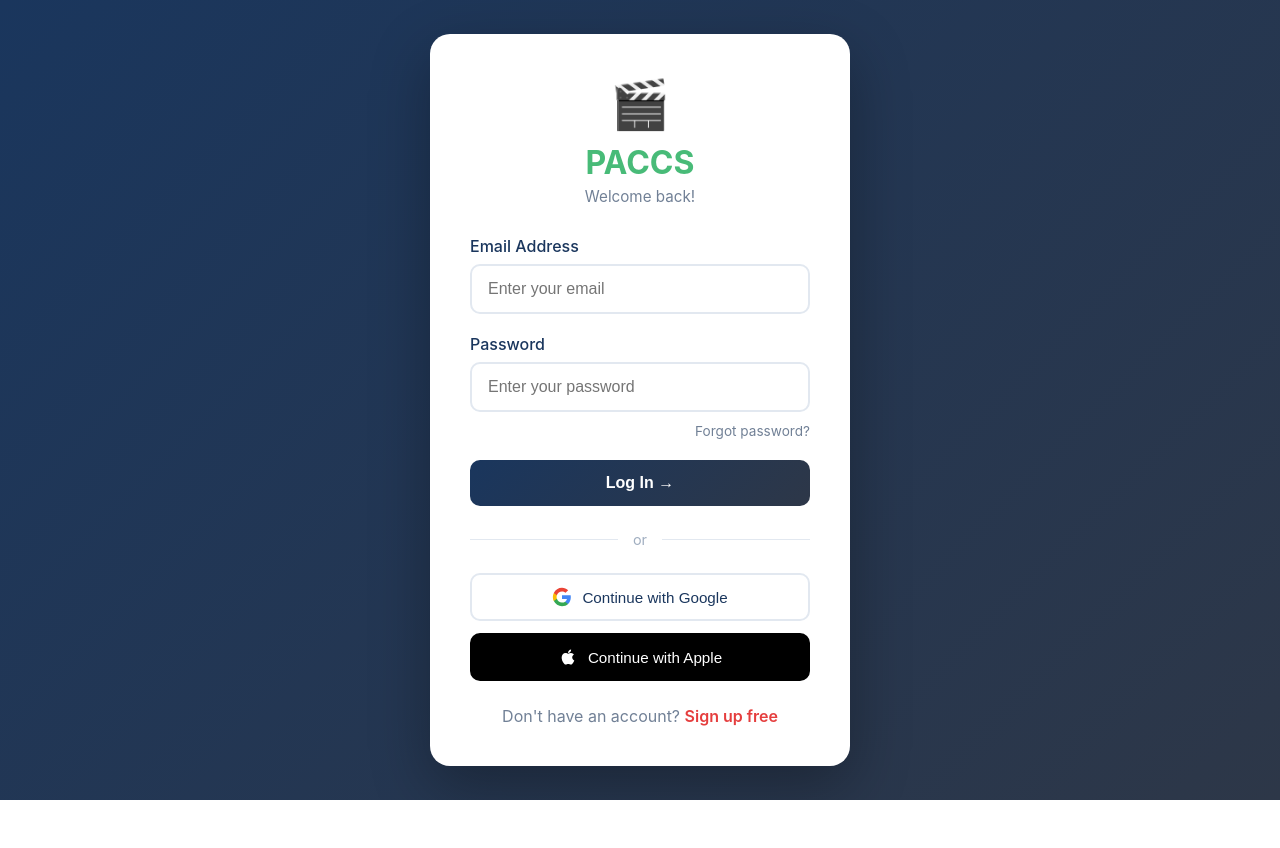
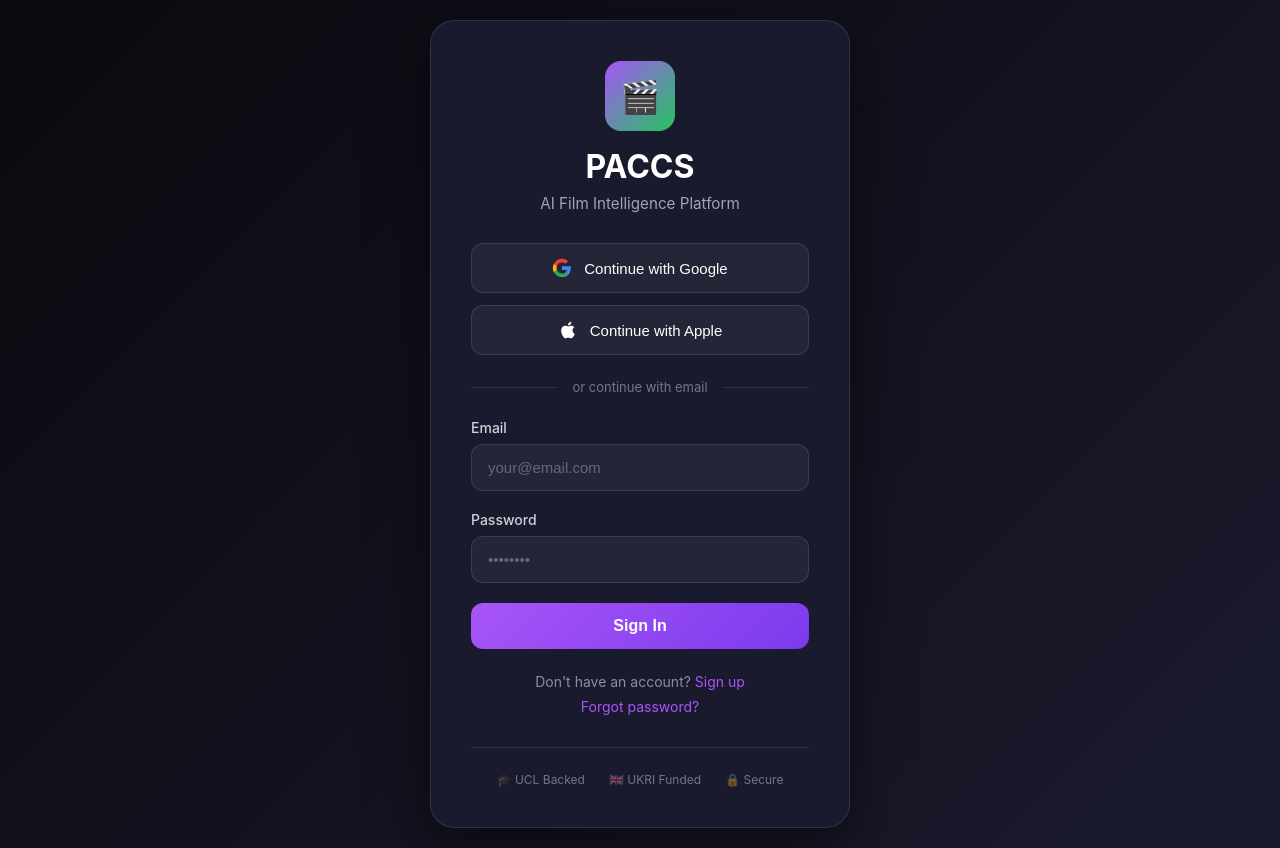
Before and after one commit to peekaboon-pahus/paccs, a Flask app: page /login in a window 1280 px wide. Before the commit the page ends 800 px from the top, so only its background shows below. Run offline with Flask 3, Linux system fonts and the light colour scheme; some libraries are stand-ins or nearby versions.

Commit message:
Add Firebase auth to login

```diff
--- a/requirements.txt
+++ b/requirements.txt
@@ -4,3 +4,4 @@ numpy==1.24.3
 gunicorn==21.2.0
 reportlab
 stripe
+firebase-admin==6.2.0
--- a/templates/login.html
+++ b/templates/login.html
@@ -8,7 +8,7 @@
         * { margin: 0; padding: 0; box-sizing: border-box; }
         body {
             font-family: -apple-system, BlinkMacSystemFont, 'Segoe UI', Roboto, sans-serif;
-            background: linear-gradient(135deg, #1a365d 0%, #2d3748 100%);
+            background: linear-gradient(135deg, #0a0a0f 0%, #1a1a2e 100%);
             min-height: 100vh;
             display: flex;
             align-items: center;
@@ -17,12 +17,13 @@
         }
 
         .login-container {
-            background: white;
+            background: #1a1a2e;
             padding: 40px;
-            border-radius: 20px;
-            box-shadow: 0 20px 60px rgba(0,0,0,0.3);
+            border-radius: 24px;
+            box-shadow: 0 20px 60px rgba(0,0,0,0.5);
             width: 100%;
             max-width: 420px;
+            border: 1px solid rgba(255,255,255,0.1);
         }
 
         .logo {
@@ -30,9 +31,69 @@
             margin-bottom: 30px;
         }
 
-        .logo-icon { font-size: 3em; margin-bottom: 10px; }
-        .logo h1 { color: #48bb78; font-size: 2em; margin-bottom: 5px; }
-        .logo p { color: #718096; font-size: 0.95em; }
+        .logo-icon {
+            width: 70px;
+            height: 70px;
+            background: linear-gradient(135deg, #a855f7, #22c55e);
+            border-radius: 16px;
+            margin: 0 auto 16px;
+            display: flex;
+            align-items: center;
+            justify-content: center;
+            font-size: 32px;
+        }
+
+        .logo h1 {
+            color: #fff;
+            font-size: 2em;
+            margin-bottom: 8px;
+            font-weight: 700;
+        }
+        .logo p {
+            color: rgba(255,255,255,0.6);
+            font-size: 0.95em;
+        }
+
+        .divider {
+            display: flex;
+            align-items: center;
+            margin: 24px 0;
+            color: rgba(255,255,255,0.4);
+            font-size: 13px;
+        }
+        .divider::before, .divider::after {
+            content: '';
+            flex: 1;
+            height: 1px;
+            background: rgba(255,255,255,0.1);
+        }
+        .divider span { padding: 0 16px; }
+
+        .social-btn {
+            width: 100%;
+            padding: 14px 20px;
+            border-radius: 12px;
+            border: 1px solid rgba(255,255,255,0.1);
+            background: rgba(255,255,255,0.05);
+            color: #fff;
+            font-size: 15px;
+            font-weight: 500;
+            cursor: pointer;
+            display: flex;
+            align-items: center;
+            justify-content: center;
+            gap: 12px;
+            margin-bottom: 12px;
+            transition: all 0.2s;
+        }
+        .social-btn:hover {
+            background: rgba(255,255,255,0.1);
+            border-color: rgba(255,255,255,0.2);
+        }
+        .social-btn img {
+            width: 20px;
+            height: 20px;
+        }
 
         .form-group {
             margin-bottom: 20px;
@@ -40,147 +101,110 @@
 
         .form-group label {
             display: block;
-            color: #1a365d;
+            color: rgba(255,255,255,0.8);
             font-weight: 500;
             margin-bottom: 8px;
+            font-size: 14px;
         }
 
         .form-group input {
             width: 100%;
             padding: 14px 16px;
-            border: 2px solid #e2e8f0;
-            border-radius: 10px;
-            font-size: 1em;
+            border-radius: 12px;
+            border: 1px solid rgba(255,255,255,0.1);
+            background: rgba(255,255,255,0.05);
+            color: #fff;
+            font-size: 15px;
             transition: all 0.2s;
         }
-
         .form-group input:focus {
             outline: none;
-            border-color: #48bb78;
-            box-shadow: 0 0 0 3px rgba(72, 187, 120, 0.1);
+            border-color: #a855f7;
+            background: rgba(168,85,247,0.1);
+        }
+        .form-group input::placeholder {
+            color: rgba(255,255,255,0.3);
         }
 
-        .forgot-password {
-            text-align: right;
-            margin-top: 8px;
+        .submit-btn {
+            width: 100%;
+            padding: 14px 20px;
+            border-radius: 12px;
+            border: none;
+            background: linear-gradient(135deg, #a855f7, #7c3aed);
+            color: #fff;
+            font-size: 16px;
+            font-weight: 600;
+            cursor: pointer;
+            transition: all 0.2s;
+        }
+        .submit-btn:hover {
+            box-shadow: 0 4px 20px rgba(168,85,247,0.4);
+            transform: translateY(-2px);
         }
 
-        .forgot-password a {
-            color: #718096;
-            font-size: 0.85em;
+        .footer-links {
+            text-align: center;
+            margin-top: 24px;
+            font-size: 14px;
+            color: rgba(255,255,255,0.5);
+        }
+        .footer-links a {
+            color: #a855f7;
             text-decoration: none;
         }
-
-        .btn-login {
-            width: 100%;
-            padding: 14px;
-            background: linear-gradient(135deg, #1a365d, #2d3748);
-            color: white;
-            border: none;
-            border-radius: 10px;
-            font-size: 1em;
-            font-weight: 600;
-            cursor: pointer;
-            transition: all 0.3s;
-        }
-
-        .btn-login:hover {
-            transform: translateY(-2px);
-            box-shadow: 0 5px 20px rgba(26, 54, 93, 0.3);
-        }
-
-        .btn-login:disabled {
-            opacity: 0.7;
-            cursor: not-allowed;
-            transform: none;
-        }
-
-        .divider {
-            display: flex;
-            align-items: center;
-            margin: 25px 0;
-            color: #a0aec0;
-            font-size: 0.9em;
-        }
-
-        .divider::before,
-        .divider::after {
-            content: '';
-            flex: 1;
-            height: 1px;
-            background: #e2e8f0;
-        }
-
-        .divider span { padding: 0 15px; }
-
-        .social-buttons {
-            display: flex;
-            flex-direction: column;
-            gap: 12px;
-        }
-
-        .btn-social {
-            width: 100%;
-            padding: 12px 16px;
-            border: 2px solid #e2e8f0;
-            border-radius: 10px;
-            background: white;
-            font-size: 0.95em;
-            font-weight: 500;
-            cursor: pointer;
-            transition: all 0.2s;
-            display: flex;
-            align-items: center;
-            justify-content: center;
-            gap: 10px;
-            color: #1a365d;
-        }
-
-        .btn-social:hover {
-            border-color: #cbd5e0;
-            background: #f7fafc;
-        }
-
-        .btn-apple {
-            background: #000;
-            color: white;
-            border-color: #000;
-        }
-
-        .btn-apple:hover {
-            background: #1a1a1a;
-        }
-
-        .signup-link {
-            text-align: center;
-            margin-top: 25px;
-            color: #718096;
-        }
-
-        .signup-link a {
-            color: #e53e3e;
-            text-decoration: none;
-            font-weight: 600;
+        .footer-links a:hover {
+            text-decoration: underline;
         }
 
         .error-message {
-            background: #fed7d7;
-            color: #c53030;
-            padding: 12px 15px;
-            border-radius: 8px;
+            background: rgba(239,68,68,0.1);
+            border: 1px solid rgba(239,68,68,0.3);
+            color: #ef4444;
+            padding: 12px 16px;
+            border-radius: 10px;
             margin-bottom: 20px;
-            font-size: 0.9em;
+            font-size: 14px;
             display: none;
         }
 
-        .success-message {
-            background: #c6f6d5;
-            color: #276749;
-            padding: 12px 15px;
-            border-radius: 8px;
-            margin-bottom: 20px;
-            font-size: 0.9em;
+        .loading {
             display: none;
+            text-align: center;
+            padding: 20px;
+        }
+        .loading::after {
+            content: '';
+            display: inline-block;
+            width: 24px;
+            height: 24px;
+            border: 3px solid rgba(255,255,255,0.2);
+            border-top-color: #a855f7;
+            border-radius: 50%;
+            animation: spin 0.8s linear infinite;
+        }
+        @keyframes spin {
+            to { transform: rotate(360deg); }
+        }
+
+        .credentials-strip {
+            display: flex;
+            justify-content: center;
+            gap: 24px;
+            margin-top: 32px;
+            padding-top: 24px;
+            border-top: 1px solid rgba(255,255,255,0.1);
+        }
+        .credential {
+            display: flex;
+            align-items: center;
+            gap: 6px;
+            font-size: 12px;
+            color: rgba(255,255,255,0.4);
+        }
+        .credential img {
+            height: 16px;
+            opacity: 0.5;
         }
     </style>
 </head>
@@ -189,113 +213,197 @@
         <div class="logo">
             <div class="logo-icon">🎬</div>
             <h1>PACCS</h1>
-            <p>Welcome back!</p>
+            <p>AI Film Intelligence Platform</p>
         </div>
 
-        <div class="error-message" id="errorMsg"></div>
-        <div class="success-message" id="successMsg"></div>
+        <div id="error-message" class="error-message"></div>
+        <div id="loading" class="loading"></div>
 
-        <form id="loginForm" onsubmit="handleLogin(event)">
-            <div class="form-group">
-                <label for="email">Email Address</label>
-                <input type="email" id="email" placeholder="Enter your email" required>
-            </div>
-
-            <div class="form-group">
-                <label for="password">Password</label>
-                <input type="password" id="password" placeholder="Enter your password" required>
-                <div class="forgot-password">
-                    <a href="#">Forgot password?</a>
-                </div>
-            </div>
-
-            <button type="submit" class="btn-login" id="loginBtn">
-                Log In →
-            </button>
-        </form>
-
-        <div class="divider"><span>or</span></div>
-
-        <div class="social-buttons">
-            <button class="btn-social btn-google" onclick="loginWithGoogle()">
-                <svg width="20" height="20" viewBox="0 0 24 24">
-                    <path fill="#4285F4" d="M22.56 12.25c0-.78-.07-1.53-.2-2.25H12v4.26h5.92c-.26 1.37-1.04 2.53-2.21 3.31v2.77h3.57c2.08-1.92 3.28-4.74 3.28-8.09z"/>
-                    <path fill="#34A853" d="M12 23c2.97 0 5.46-.98 7.28-2.66l-3.57-2.77c-.98.66-2.23 1.06-3.71 1.06-2.86 0-5.29-1.93-6.16-4.53H2.18v2.84C3.99 20.53 7.7 23 12 23z"/>
-                    <path fill="#FBBC05" d="M5.84 14.09c-.22-.66-.35-1.36-.35-2.09s.13-1.43.35-2.09V7.07H2.18C1.43 8.55 1 10.22 1 12s.43 3.45 1.18 4.93l2.85-2.22.81-.62z"/>
-                    <path fill="#EA4335" d="M12 5.38c1.62 0 3.06.56 4.21 1.64l3.15-3.15C17.45 2.09 14.97 1 12 1 7.7 1 3.99 3.47 2.18 7.07l3.66 2.84c.87-2.6 3.3-4.53 6.16-4.53z"/>
-                </svg>
+        <div id="login-form">
+            <button class="social-btn" onclick="signInWithGoogle()">
+                <svg width="20" height="20" viewBox="0 0 24 24"><path fill="#4285F4" d="M22.56 12.25c0-.78-.07-1.53-.2-2.25H12v4.26h5.92c-.26 1.37-1.04 2.53-2.21 3.31v2.77h3.57c2.08-1.92 3.28-4.74 3.28-8.09z"/><path fill="#34A853" d="M12 23c2.97 0 5.46-.98 7.28-2.66l-3.57-2.77c-.98.66-2.23 1.06-3.71 1.06-2.86 0-5.29-1.93-6.16-4.53H2.18v2.84C3.99 20.53 7.7 23 12 23z"/><path fill="#FBBC05" d="M5.84 14.09c-.22-.66-.35-1.36-.35-2.09s.13-1.43.35-2.09V7.07H2.18C1.43 8.55 1 10.22 1 12s.43 3.45 1.18 4.93l2.85-2.22.81-.62z"/><path fill="#EA4335" d="M12 5.38c1.62 0 3.06.56 4.21 1.64l3.15-3.15C17.45 2.09 14.97 1 12 1 7.7 1 3.99 3.47 2.18 7.07l3.66 2.84c.87-2.6 3.3-4.53 6.16-4.53z"/></svg>
                 Continue with Google
             </button>
 
-            <button class="btn-social btn-apple" onclick="loginWithApple()">
-                <svg width="20" height="20" viewBox="0 0 24 24" fill="white">
-                    <path d="M17.05 20.28c-.98.95-2.05.8-3.08.35-1.09-.46-2.09-.48-3.24 0-1.44.62-2.2.44-3.06-.35C2.79 15.25 3.51 7.59 9.05 7.31c1.35.07 2.29.74 3.08.8 1.18-.24 2.31-.93 3.57-.84 1.51.12 2.65.72 3.4 1.8-3.12 1.87-2.38 5.98.48 7.13-.57 1.5-1.31 2.99-2.54 4.09l.01-.01zM12.03 7.25c-.15-2.23 1.66-4.07 3.74-4.25.29 2.58-2.34 4.5-3.74 4.25z"/>
-                </svg>
+            <button class="social-btn" onclick="signInWithApple()">
+                <svg width="20" height="20" viewBox="0 0 24 24" fill="white"><path d="M18.71 19.5c-.83 1.24-1.71 2.45-3.05 2.47-1.34.03-1.77-.79-3.29-.79-1.53 0-2 .77-3.27.82-1.31.05-2.3-1.32-3.14-2.53C4.25 17 2.94 12.45 4.7 9.39c.87-1.52 2.43-2.48 4.12-2.51 1.28-.02 2.5.87 3.29.87.78 0 2.26-1.07 3.81-.91.65.03 2.47.26 3.64 1.98-.09.06-2.17 1.28-2.15 3.81.03 3.02 2.65 4.03 2.68 4.04-.03.07-.42 1.44-1.38 2.83M13 3.5c.73-.83 1.94-1.46 2.94-1.5.13 1.17-.34 2.35-1.04 3.19-.69.85-1.83 1.51-2.95 1.42-.15-1.15.41-2.35 1.05-3.11z"/></svg>
                 Continue with Apple
             </button>
+
+            <div class="divider"><span>or continue with email</span></div>
+
+            <form onsubmit="signInWithEmail(event)">
+                <div class="form-group">
+                    <label>Email</label>
+                    <input type="email" id="email" placeholder="your@email.com" required>
+                </div>
+
+                <div class="form-group">
+                    <label>Password</label>
+                    <input type="password" id="password" placeholder="••••••••" required>
+                </div>
+
+                <button type="submit" class="submit-btn">Sign In</button>
+            </form>
+
+            <div class="footer-links">
+                <p>Don't have an account? <a href="/signup">Sign up</a></p>
+                <p style="margin-top: 8px;"><a href="/forgot-password">Forgot password?</a></p>
+            </div>
         </div>
 
-        <div class="signup-link">
-            Don't have an account? <a href="/signup">Sign up free</a>
+        <div class="credentials-strip">
+            <div class="credential">🎓 UCL Backed</div>
+            <div class="credential">🇬🇧 UKRI Funded</div>
+            <div class="credential">🔒 Secure</div>
         </div>
     </div>
 
+    <!-- Firebase SDK -->
+    <script src="https://www.gstatic.com/firebasejs/10.7.0/firebase-app-compat.js"></script>
+    <script src="https://www.gstatic.com/firebasejs/10.7.0/firebase-auth-compat.js"></script>
+
     <script>
-        const existingUser = localStorage.getItem('paccs_user');
-        if (existingUser) {
-            window.location.href = '/dashboard';
+        // Firebase configuration
+        const firebaseConfig = {
+            apiKey: "AIzaSyCIQadkk2I5DPHVTlAl5DAKSF1_CdJMf88",
+            authDomain: "paccs-platform.firebaseapp.com",
+            projectId: "paccs-platform",
+            storageBucket: "paccs-platform.firebasestorage.app",
+            messagingSenderId: "114857460948",
+            appId: "1:114857460948:web:15c31932e6e1af55416741",
+            measurementId: "G-DDR25XPFB2"
+        };
+
+        // Initialize Firebase
+        firebase.initializeApp(firebaseConfig);
+        const auth = firebase.auth();
+
+        // Show error message
+        function showError(message) {
+            const errorEl = document.getElementById('error-message');
+            errorEl.textContent = message;
+            errorEl.style.display = 'block';
         }
 
-        async function handleLogin(e) {
-            e.preventDefault();
+        // Show/hide loading
+        function setLoading(loading) {
+            document.getElementById('loading').style.display = loading ? 'block' : 'none';
+            document.getElementById('login-form').style.display = loading ? 'none' : 'block';
+        }
+
+        // Google Sign In
+        async function signInWithGoogle() {
+            setLoading(true);
+            try {
+                const provider = new firebase.auth.GoogleAuthProvider();
+                const result = await auth.signInWithPopup(provider);
+                const idToken = await result.user.getIdToken();
+
+                // Send token to backend
+                const response = await fetch('/auth/verify', {
+                    method: 'POST',
+                    headers: { 'Content-Type': 'application/json' },
+                    body: JSON.stringify({ idToken })
+                });
+
+                if (response.ok) {
+                    window.location.href = '/dashboard';
+                } else {
+                    throw new Error('Authentication failed');
+                }
+            } catch (error) {
+                console.error('Google sign-in error:', error);
+                showError(error.message || 'Sign in failed. Please try again.');
+                setLoading(false);
+            }
+        }
+
+        // Apple Sign In
+        async function signInWithApple() {
+            setLoading(true);
+            try {
+                const provider = new firebase.auth.OAuthProvider('apple.com');
+                provider.addScope('email');
+                provider.addScope('name');
+                const result = await auth.signInWithPopup(provider);
+                const idToken = await result.user.getIdToken();
+
+                const response = await fetch('/auth/verify', {
+                    method: 'POST',
+                    headers: { 'Content-Type': 'application/json' },
+                    body: JSON.stringify({ idToken })
+                });
+
+                if (response.ok) {
+                    window.location.href = '/dashboard';
+                } else {
+                    throw new Error('Authentication failed');
+                }
+            } catch (error) {
+                console.error('Apple sign-in error:', error);
+                showError(error.message || 'Sign in failed. Please try again.');
+                setLoading(false);
+            }
+        }
+
+        // Email Sign In
+        async function signInWithEmail(event) {
+            event.preventDefault();
+            setLoading(true);
 
             const email = document.getElementById('email').value;
             const password = document.getElementById('password').value;
-            const btn = document.getElementById('loginBtn');
-            const errorMsg = document.getElementById('errorMsg');
-            const successMsg = document.getElementById('successMsg');
-
-            errorMsg.style.display = 'none';
-            successMsg.style.display = 'none';
-
-            btn.disabled = true;
-            btn.innerHTML = 'Logging in...';
 
             try {
-                const response = await fetch('/api/login', {
+                const result = await auth.signInWithEmailAndPassword(email, password);
+                const idToken = await result.user.getIdToken();
+
+                const response = await fetch('/auth/verify', {
                     method: 'POST',
                     headers: { 'Content-Type': 'application/json' },
-                    body: JSON.stringify({ email, password })
+                    body: JSON.stringify({ idToken })
                 });
 
-                const data = await response.json();
-
-                if (data.success) {
-                    localStorage.setItem('paccs_user', JSON.stringify(data.user));
-                    successMsg.textContent = 'Login successful! Redirecting...';
-                    successMsg.style.display = 'block';
-                    setTimeout(() => { window.location.href = '/dashboard'; }, 1000);
+                if (response.ok) {
+                    window.location.href = '/dashboard';
                 } else {
-                    errorMsg.textContent = data.error || 'Invalid email or password';
-                    errorMsg.style.display = 'block';
-                    btn.disabled = false;
-                    btn.innerHTML = 'Log In →';
+                    throw new Error('Authentication failed');
                 }
             } catch (error) {
-                errorMsg.textContent = 'Connection error. Please try again.';
-                errorMsg.style.display = 'block';
-                btn.disabled = false;
-                btn.innerHTML = 'Log In →';
+                console.error('Email sign-in error:', error);
+                let message = 'Sign in failed. Please try again.';
+                if (error.code === 'auth/user-not-found') {
+                    message = 'No account found with this email.';
+                } else if (error.code === 'auth/wrong-password') {
+                    message = 'Incorrect password.';
+                } else if (error.code === 'auth/invalid-email') {
+                    message = 'Invalid email address.';
+                }
+                showError(message);
+                setLoading(false);
             }
         }
 
-        function loginWithGoogle() {
-            alert('Google login coming soon! Please use email/password for now.');
-        }
-
-        function loginWithApple() {
-            alert('Apple login coming soon! Please use email/password for now.');
-        }
+        // Check if already logged in
+        auth.onAuthStateChanged(async (user) => {
+            if (user) {
+                // User is signed in, verify with backend
+                try {
+                    const idToken = await user.getIdToken();
+                    const response = await fetch('/auth/verify', {
+                        method: 'POST',
+                        headers: { 'Content-Type': 'application/json' },
+                        body: JSON.stringify({ idToken })
+                    });
+                    if (response.ok) {
+                        window.location.href = '/dashboard';
+                    }
+                } catch (error) {
+                    console.error('Auth check error:', error);
+                }
+            }
+        });
     </script>
 </body>
 </html>
```
